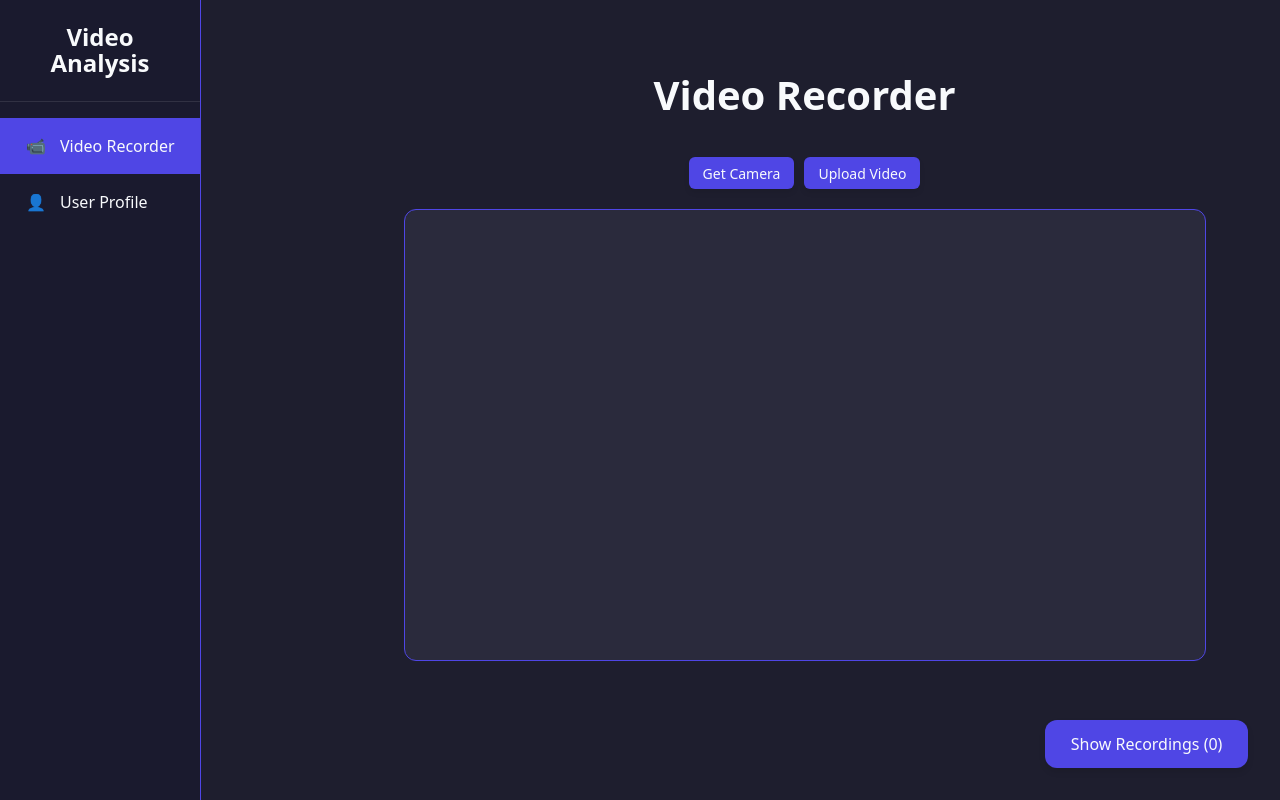
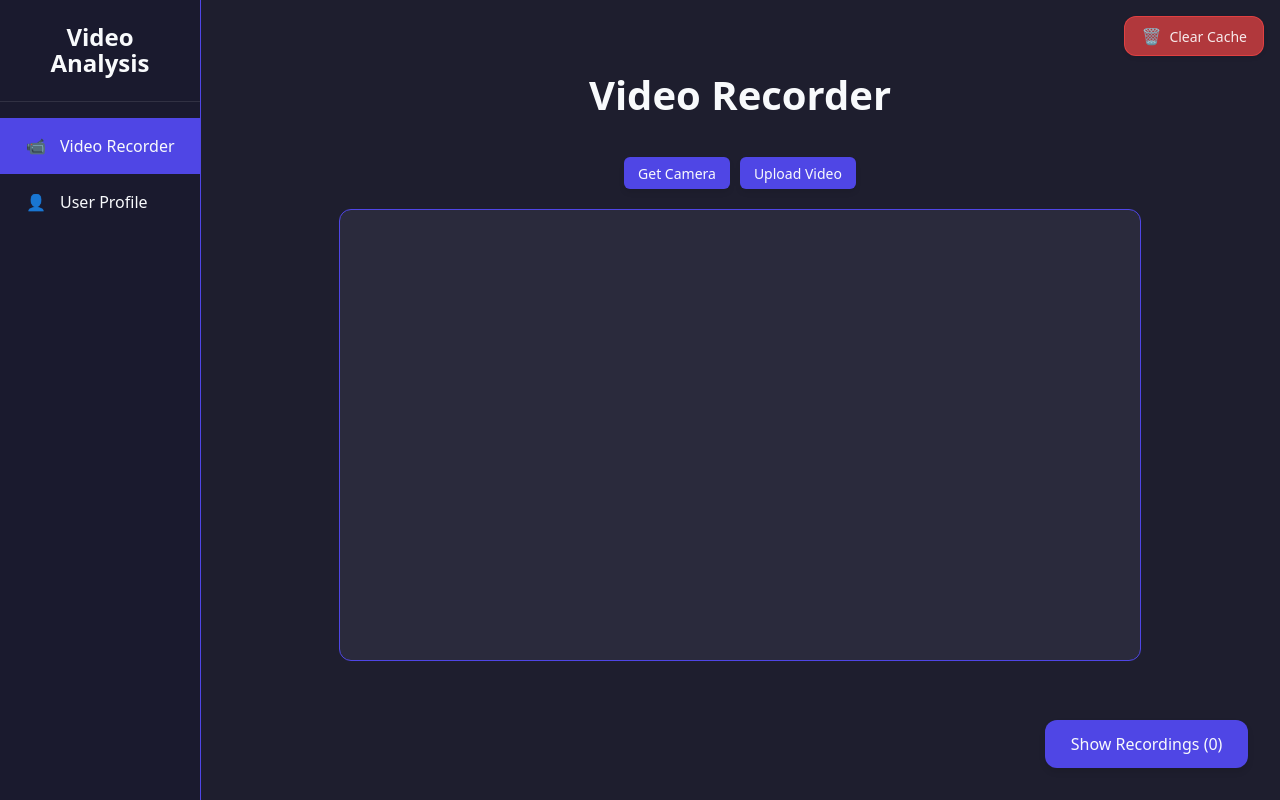
Before and after one commit to chukahang/FYP, a React (Vite) app: page / in a window 1280 px wide. Built offline with nearby package versions, Linux system fonts and the light colour scheme.

Commit message:
add clear cache button

```diff
--- a/src/index.css
+++ b/src/index.css
@@ -1022,3 +1022,33 @@ recorded-player a:hover {
     color: #dc2626;
     font-weight: 700;
 }
+
+.clear-cache-btn.fixed {
+    position: fixed;
+    top: 1rem;
+    right: 1rem;
+    z-index: 1001;
+    background-color: rgba(239, 68, 68, 0.7);  /* Reduced opacity from 0.9 to 0.7 */
+    color: rgba(255, 255, 255, 0.9);  /* Slightly dimmed text */
+    padding: 0.5rem 1rem;
+    border-radius: var(--border-radius);
+    font-size: 0.875rem;
+    border: 1px solid rgba(239, 68, 68, 0.8);  /* Softened border */
+    transition: var(--transition);
+    display: flex;
+    align-items: center;
+    gap: 0.5rem;
+    font-weight: 500;
+    box-shadow: 0 2px 4px rgba(0, 0, 0, 0.08);  /* Reduced shadow intensity */
+}
+
+.clear-cache-btn.fixed:hover {
+    background-color: rgba(239, 68, 68, 0.85);  /* Dimmed hover state */
+    transform: translateY(-1px);
+    box-shadow: 0 4px 6px rgba(0, 0, 0, 0.15);  /* Slightly reduced hover shadow */
+}
+
+.clear-cache-btn.fixed::before {
+    content: '🗑️';
+    font-size: 1rem;
+}
```
